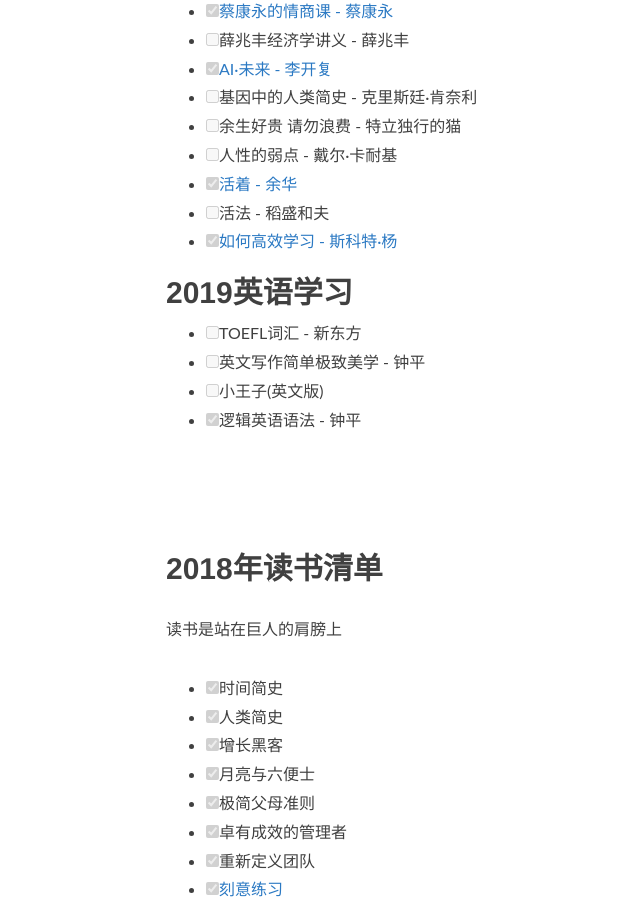
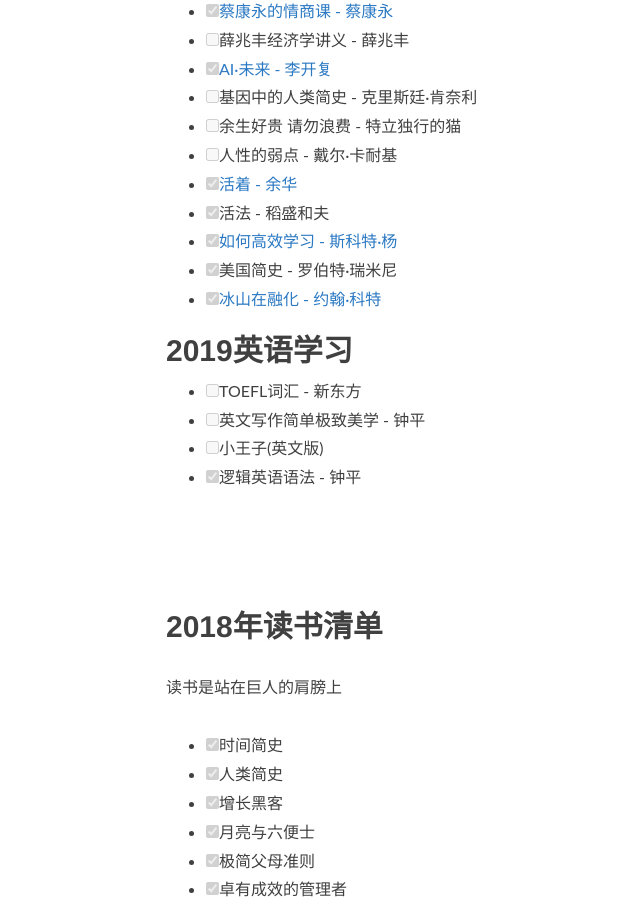
Before and after one commit to sanbuguan/sanbuguan.github.io, a Jekyll site: the page built from reading.md, in a window 1280 px wide and 900 px high, scrolled down 909 px. Shown: the whole window, without its empty margins (99-739 px from the left). Built offline with Jekyll 4.4.1, drawn with Linux system fonts in a browser that asks for light colours; nearby versions of some CDN libraries.

Commit message:
update reading

```diff
--- a/reading.md
+++ b/reading.md
@@ -28,8 +28,10 @@
 - [ ] 余生好贵 请勿浪费 - 特立独行的猫
 - [ ] 人性的弱点 - 戴尔·卡耐基
 - [x] [活着 - 余华](/studynotes/2019/02/25/ToLive/)
-- [ ] 活法 - 稻盛和夫
+- [x] 活法 - 稻盛和夫
 - [x] [如何高效学习 - 斯科特·杨](/studynotes/2019/05/26/LearnMore/)
+- [x] 美国简史 - 罗伯特·瑞米尼
+- [x] [冰山在融化 - 约翰·科特](/life/2019/04/01/IcebergMelt/)
 
 ## 2019英语学习
 - [ ] TOEFL词汇 - 新东方
```
